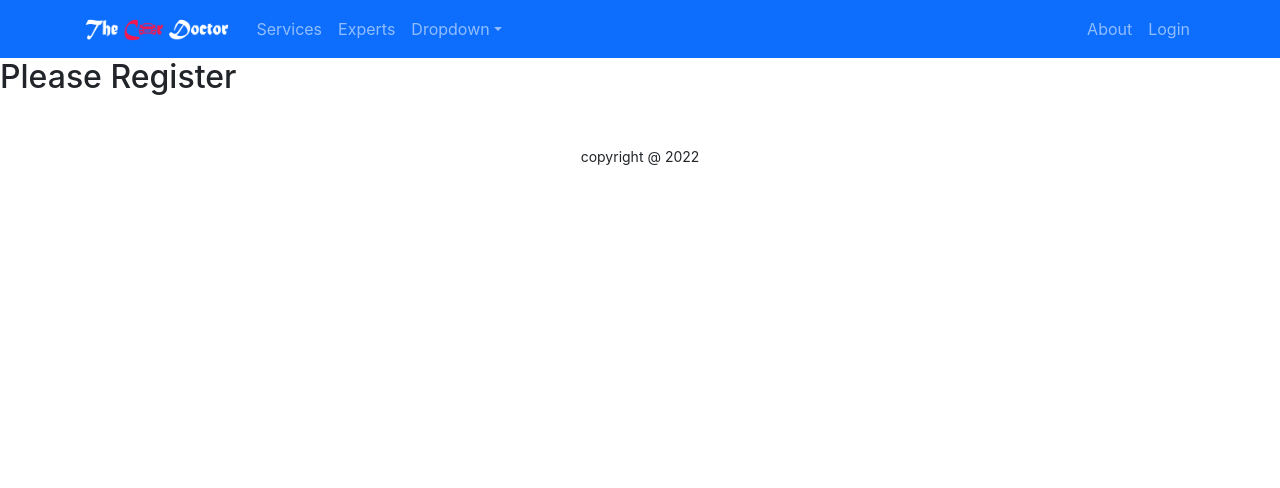
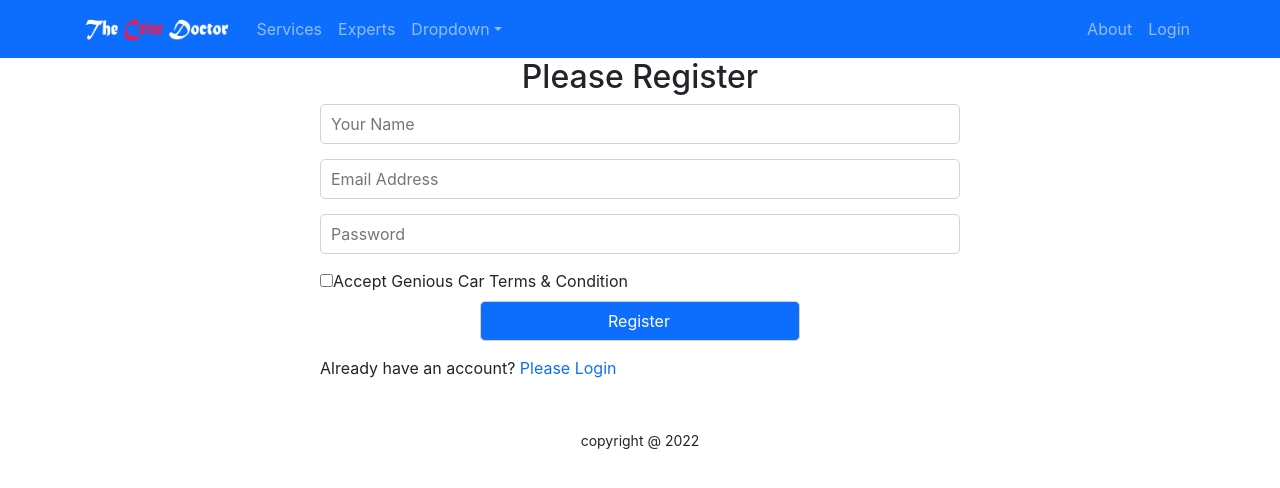
Before and after one commit to Rasujon3/car-services-practice, a React (Create React App) app: page /register in a window 1280 px wide. Shown: the top 488 px of the page. Built offline with nearby package versions, Linux system fonts and the light colour scheme.

Commit message:
61-4 Style Login form use useRef to access input value

```diff
--- a/src/Pages/Login/Login/Login.js
+++ b/src/Pages/Login/Login/Login.js
@@ -1,9 +1,62 @@
-import React from "react";
+import React, { useRef } from "react";
+import { Button, Form } from "react-bootstrap";
+import { Link } from "react-router-dom";
 
 const Login = () => {
+  const emailRef = useRef("");
+  const passwordRef = useRef("");
+
+  const handleSubmit = (event) => {
+    event.preventDefault();
+    const email = emailRef.current.value;
+    const password = passwordRef.current.value;
+    console.log(email, password);
+  };
+
   return (
-    <div>
-      <h2>Please Login</h2>
+    <div className="container w-50 mx-auto">
+      <h2 className="text-primary text-center mt-2">Please Login</h2>
+      <Form onSubmit={handleSubmit}>
+        <Form.Group className="mb-3" controlId="formBasicEmail">
+          {/* <Form.Label>Email address</Form.Label> */}
+          <Form.Control
+            ref={emailRef}
+            type="email"
+            placeholder="Enter email"
+            required
+          />
+        </Form.Group>
+
+        <Form.Group className="mb-3" controlId="formBasicPassword">
+          {/* <Form.Label>Password</Form.Label> */}
+          <Form.Control
+            ref={passwordRef}
+            type="password"
+            placeholder="Password"
+            required
+          />
+        </Form.Group>
+
+        <Button variant="primary w-50 mx-auto d-block mb-2" type="submit">
+          Login
+        </Button>
+      </Form>
+
+      <p>
+        New to Genious Car?{" "}
+        <Link
+          to="/register"
+          className="text-primary pe-auto text-decoration-none"
+        >
+          Please Register
+        </Link>
+      </p>
+      <p>
+        Forget Password?{" "}
+        <button className="btn btn-link text-primary pe-auto text-decoration-none">
+          Reset Password
+        </button>
+      </p>
     </div>
   );
 };
--- /dev/null
+++ b/src/Pages/Login/Register/Register.css
@@ -0,0 +1,14 @@
+.register-form {
+  margin: 0 auto;
+  width: 50%;
+}
+.register-form input:not([type="checkbox"]) {
+  display: block;
+  width: 100%;
+  height: 40px;
+  border-radius: 5px;
+  border: 1px solid lightgray;
+  padding-left: 10px;
+  font-size: 16px;
+  margin-bottom: 15px;
+}
--- a/src/Pages/Login/Register/Register.js
+++ b/src/Pages/Login/Register/Register.js
@@ -1,9 +1,35 @@
 import React from "react";
+import { Link } from "react-router-dom";
+import "./Register.css";
 
 const Register = () => {
   return (
-    <div>
-      <h2>Please Register</h2>
+    <div className="register-form">
+      <h2 style={{ textAlign: "center" }}>Please Register</h2>
+      <form>
+        <input type="text" name="name" placeholder="Your Name" />
+        <input type="email" name="email" placeholder="Email Address" required />
+        <input
+          type="password"
+          name="password"
+          placeholder="Password"
+          required
+        />
+        <input type="checkbox" name="terms" id="terms" />
+        {/* <label className={agree ? "ps-2" : "ps-2 text-danger"} htmlFor="terms"> */}
+        <label htmlFor="terms">Accept Genious Car Terms & Condition</label>
+        <input
+          className="w-50 mx-auto btn btn-primary mt-2"
+          type="submit"
+          value="Register"
+        />
+      </form>
+      <p>
+        Already have an account?{" "}
+        <Link to="/login" className="text-primary pe-auto text-decoration-none">
+          Please Login
+        </Link>
+      </p>
     </div>
   );
 };
```
